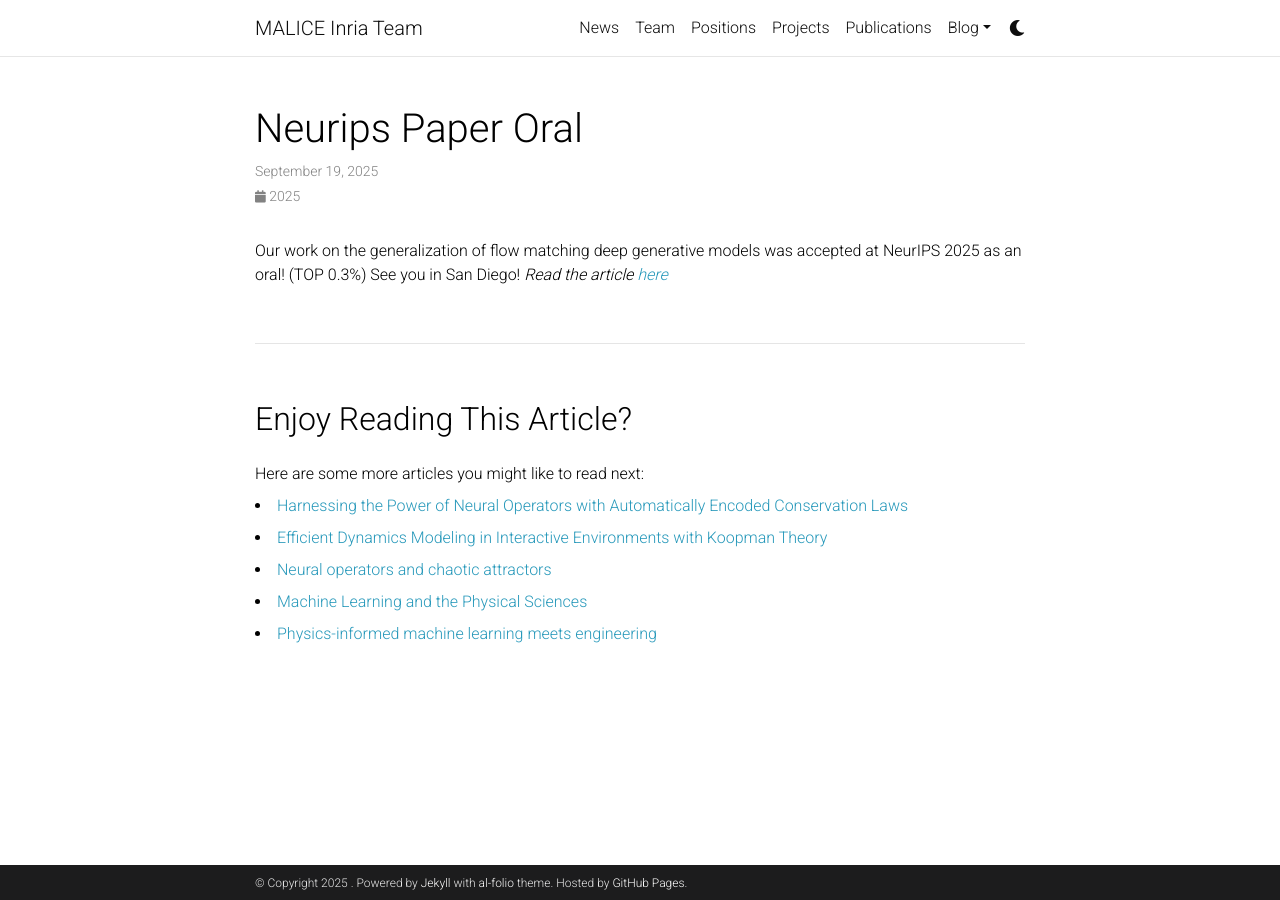
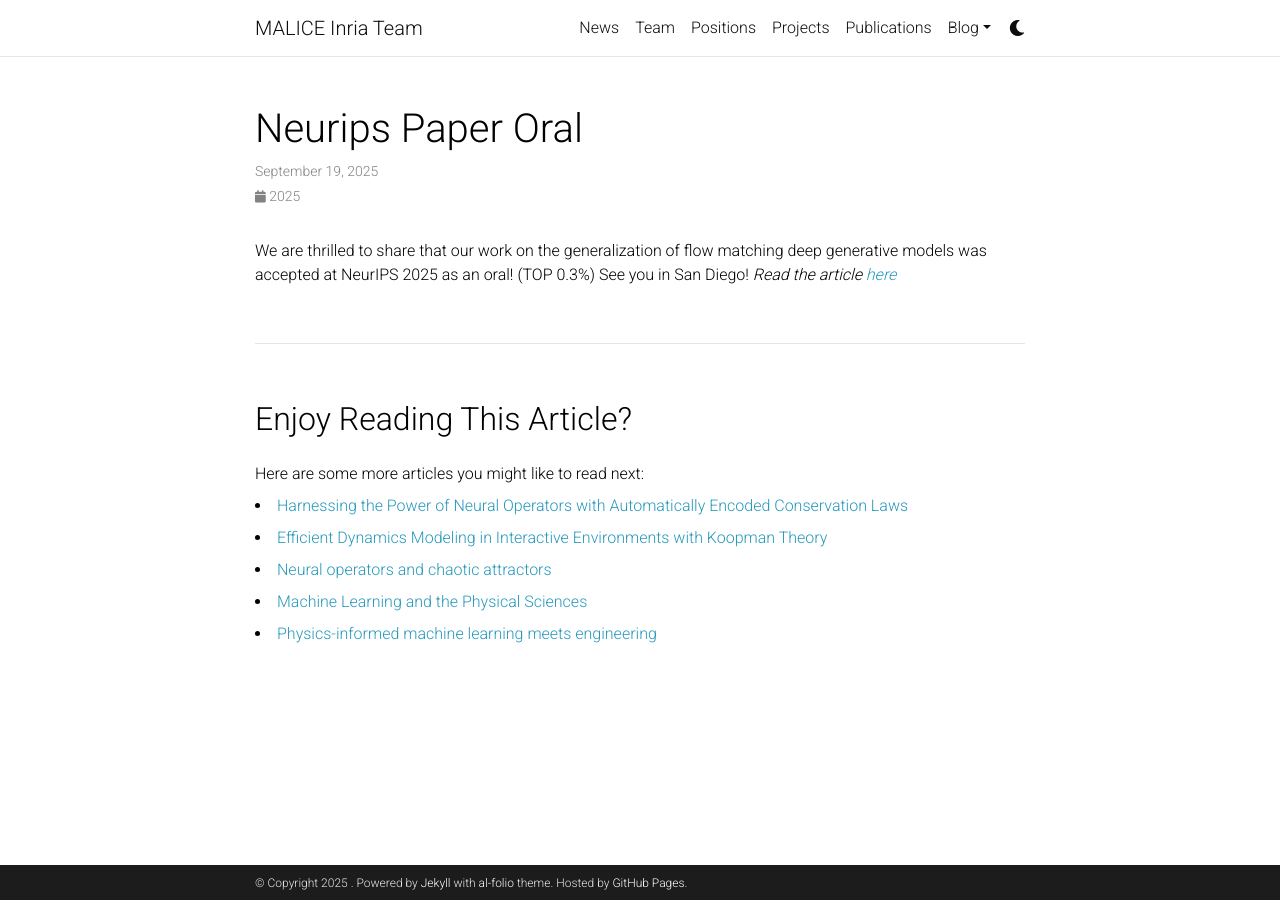
Before and after one commit to labhc-malice/labhc-malice.github.io, a Jekyll site: the page built from _news/25-09-19-NeurIps -paper-oral.md, in a window 1280 px wide. Built offline with Jekyll 4.4.1, drawn with Linux system fonts in a browser that asks for light colours; comment, search, counter and statistics services are not loaded; a style sheet for code colours, icons or effects is not loaded.

Commit message:
Update 25-09-19-NeurIps -paper-oral.md

```diff
--- a/_news/25-09-19-NeurIps -paper-oral.md
+++ b/_news/25-09-19-NeurIps -paper-oral.md
@@ -4,4 +4,4 @@ date: 2025-09-19 09:00:00+0100
 inline: true
 ---
 
-Our work on the generalization of flow matching deep generative models was accepted at NeurIPS 2025 as an oral! (TOP 0.3%) See you in San Diego! <em> Read the article <a href="https://arxiv.org/pdf/2506.03719"> here</a>
+We are thrilled to share that our work on the generalization of flow matching deep generative models was accepted at NeurIPS 2025 as an oral! (TOP 0.3%) See you in San Diego! <em> Read the article <a href="https://arxiv.org/pdf/2506.03719"> here</a>
```
